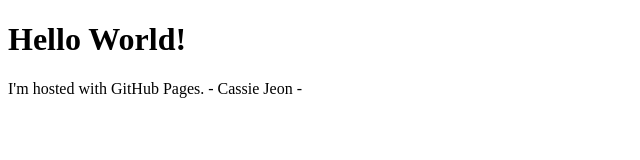
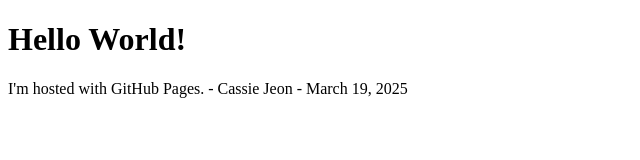
Before and after one commit to cassiejeon/cassiejeon.github.io, a plain HTML site: page index.html in a window 1280 px wide. Shown: the whole page, without its empty margins (0-640 px from the left). Drawn offline with Linux system fonts and the light colour scheme.

Commit message:
Updated file

```diff
--- a/index.html
+++ b/index.html
@@ -2,6 +2,6 @@
 <html>
 <body>
 <h1>Hello World!</h1>
-<p>I'm hosted with GitHub Pages. - Cassie Jeon - </p>
+<p>I'm hosted with GitHub Pages. - Cassie Jeon - March 19, 2025</p>
 </body>
 </html>
```
